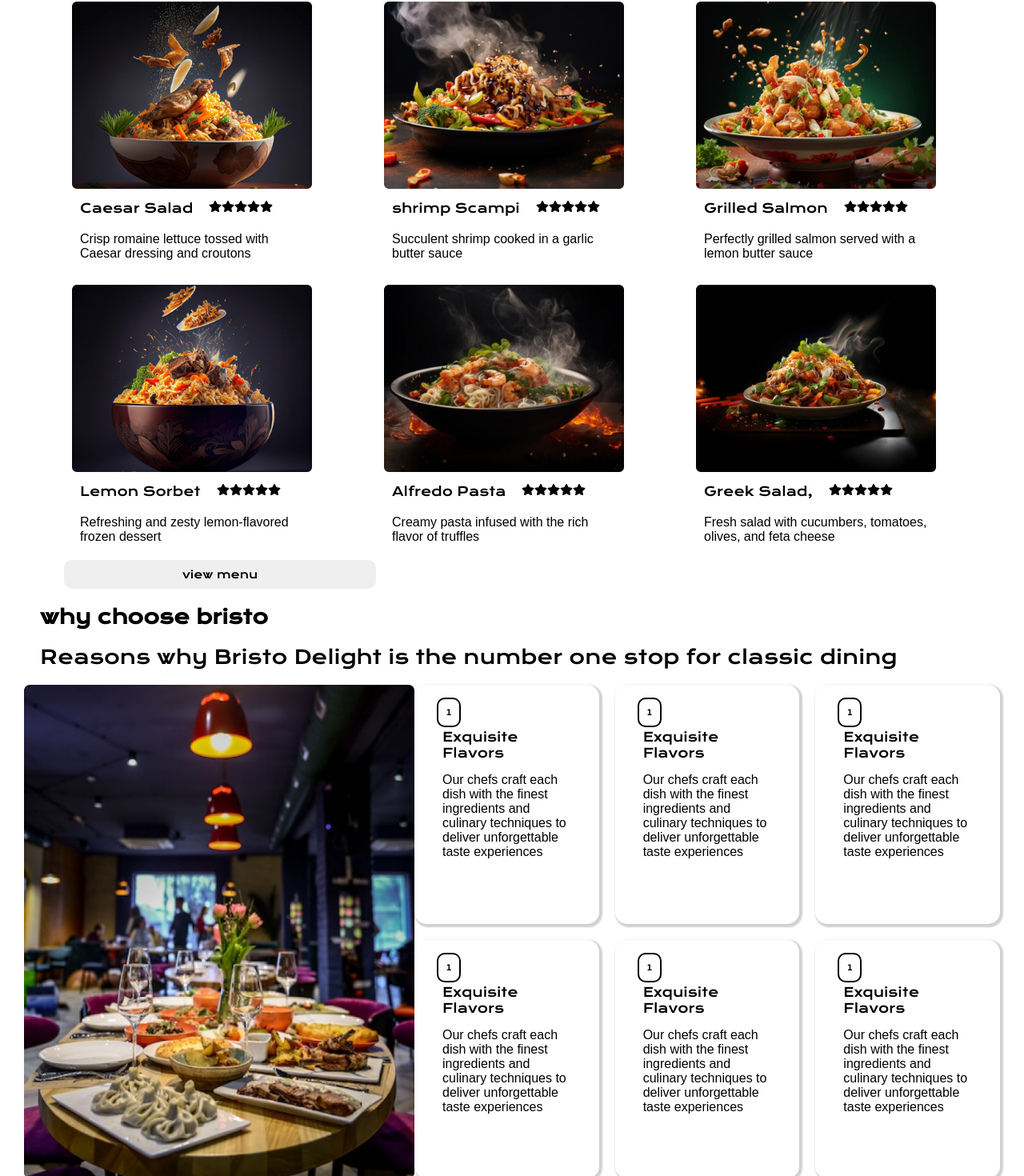
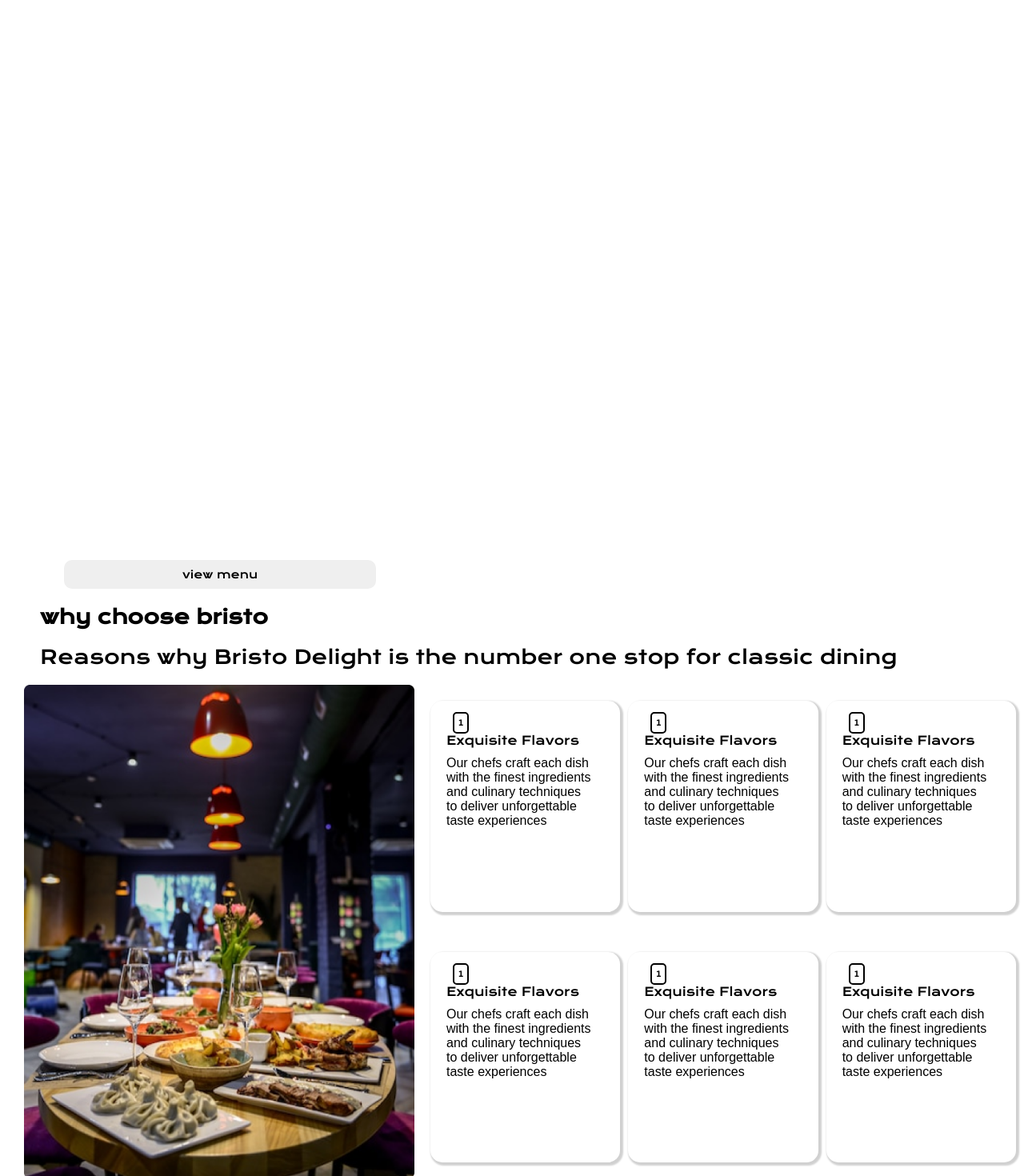
Before and after one commit to GAMSH655/BISTRO-DELIGHT, a React (Vite) app: page / in a window 1280 px wide. Shown: the part 1691-3161 px from the top of the page at 80% size. Built offline with nearby package versions, Linux system fonts and the light colour scheme.

Commit message:
today work done

```diff
--- a/src/Components/Delivery.jsx
+++ b/src/Components/Delivery.jsx
@@ -3,7 +3,33 @@
 import { MdOutlinePayment } from "react-icons/md";
 import "./Delivery.css"
 import { PiTruck } from "react-icons/pi";
+import { useEffect } from 'react'
+import AOS from 'aos';
+import 'aos/dist/aos.css';
 const Delivery = () => {
+  useEffect(()=>{
+    AOS.init({
+      disable: false, // accepts following values: 'phone', 'tablet', 'mobile', boolean, expression or function
+      startEvent: 'DOMContentLoaded', // name of the event dispatched on the document, that AOS should initialize on
+      initClassName: 'aos-init', // class applied after initialization
+      animatedClassName: 'aos-animate', // class applied on animation
+      useClassNames: false, // if true, will add content of `data-aos` as classes on scroll
+      disableMutationObserver: false, // disables automatic mutations' detections (advanced)
+      debounceDelay: 50, // the delay on debounce used while resizing window (advanced)
+      throttleDelay: 99, // the delay on throttle used while scrolling the page (advanced)
+
+
+      // Settings that can be overridden on per-element basis, by `data-aos-*` attributes:
+      offset: 120, // offset (in px) from the original trigger point
+      delay: 0, // values from 0 to 3000, with step 50ms
+      duration: 2000, // values from 0 to 3000, with step 50ms
+      easing: 'ease', // default easing for AOS animations
+      once: false, // whether animation should happen only once - while scrolling down
+      mirror: true, // whether elements should animate out while scrolling past them
+      anchorPlacement: 'top-bottom',
+    })
+
+  })
   return (
     <div>
        <div className="delievryTextBox">
@@ -14,7 +40,7 @@
         At Bistro Delight, we make it easy to enjoy gourmet meals without leaving home. Our delivery service is designed to be quick, convenient, and reliable. Here's how it works:
         </p>
        </div>
-       <div className="deliveryThreeBOx">
+       <div className="deliveryThreeBOx" data-aos="zoom-in-left">
          <div className="DeliveryBox">
          <BsBagCheck className='deliveryIcons'/>
           <h3 className="deliveryTitle">order</h3>
--- a/src/Components/Hero.jsx
+++ b/src/Components/Hero.jsx
@@ -10,12 +10,6 @@
 const Hero = () => {
   useEffect(()=>{
     AOS.init({
-      // easing:"ease-in-quad",
-      // delay:0,
-      // duration:2000,
-      // once:false,
-      // mirror:true
-
       disable: false, // accepts following values: 'phone', 'tablet', 'mobile', boolean, expression or function
       startEvent: 'DOMContentLoaded', // name of the event dispatched on the document, that AOS should initialize on
       initClassName: 'aos-init', // class applied after initialization
--- a/src/Components/Menu.css
+++ b/src/Components/Menu.css
@@ -45,10 +45,10 @@
 .number{
     font-weight: normal;
     border: 2px  black solid;
-    padding: 10px;
-    border-radius: 10px;
+    padding:5px;
+    border-radius: 5px;
      position: relative;
-     top: 2px;
+     bottom: 5px;
      left: 8px;
     font-size: 10px;
 }
@@ -57,6 +57,7 @@
     margin: 20px;
 }
 .GridCard{
+    margin: 20px;
     padding: 20px;
       width: 100%;
       box-shadow: 2px 2px 2px 2px rgba(0, 0, 0, 0.185);
@@ -66,17 +67,16 @@
     font-size: rem;
     text-wrap: balance;
     font-family: sans-serif;
-    margin: 15px;
+    margin-top: 10px;
 }
 .GridCardText{
-    font-size: 1rem;
+    font-size: 15px;
     font-weight: normal;
-    margin: 15px;
 }
 .asideGrid{
     display: grid;
     grid-template-columns: repeat(3, 1fr);
-    gap: 20px;
+    gap: 10px;
 }
 .AsideFlex{
     display: flex;
--- a/src/Components/Menu.jsx
+++ b/src/Components/Menu.jsx
@@ -9,8 +9,33 @@
 import Table from "../assets/Table.png"
 import { FaStar } from 'react-icons/fa'
 import { useState } from 'react'
+import { useEffect } from 'react'
+import AOS from 'aos';
+import 'aos/dist/aos.css';
+const Menu = () => {
+  useEffect(()=>{
+    AOS.init({
+      disable: false, // accepts following values: 'phone', 'tablet', 'mobile', boolean, expression or function
+      startEvent: 'DOMContentLoaded', // name of the event dispatched on the document, that AOS should initialize on
+      initClassName: 'aos-init', // class applied after initialization
+      animatedClassName: 'aos-animate', // class applied on animation
+      useClassNames: false, // if true, will add content of `data-aos` as classes on scroll
+      disableMutationObserver: false, // disables automatic mutations' detections (advanced)
+      debounceDelay: 50, // the delay on debounce used while resizing window (advanced)
+      throttleDelay: 99, // the delay on throttle used while scrolling the page (advanced)
 
-const Menu = () => {
+
+      // Settings that can be overridden on per-element basis, by `data-aos-*` attributes:
+      offset: 120, // offset (in px) from the original trigger point
+      delay: 0, // values from 0 to 3000, with step 50ms
+      duration: 2000, // values from 0 to 3000, with step 50ms
+      easing: 'ease', // default easing for AOS animations
+      once: false, // whether animation should happen only once - while scrolling down
+      mirror: true, // whether elements should animate out while scrolling past them
+      anchorPlacement: 'top-bottom',
+    })
+  })
+
   const [star , setStar] = useState(0)
   const MenuCollections= [
     {
@@ -56,7 +81,7 @@
            <div className="menuGrid">
              {
               MenuCollections.map(({menuImg ,menuInfo , menuName})=>{
-                return <div className="MenuCard">
+                return <div className="MenuCard" data-aos="zoom-in-up">
                     <img src={menuImg} alt="" className='menuImg' />
                     <div className='Mainstar'>
                     <h3 className='menuName'>{menuName}</h3>
```
